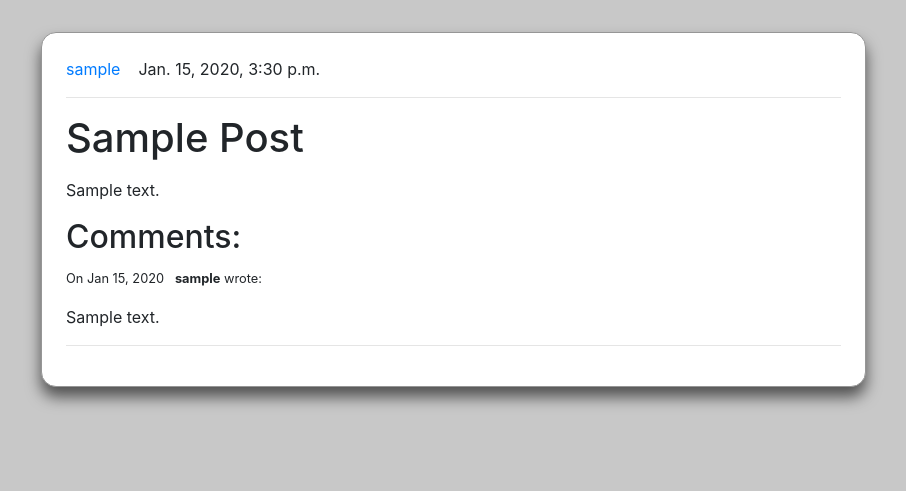
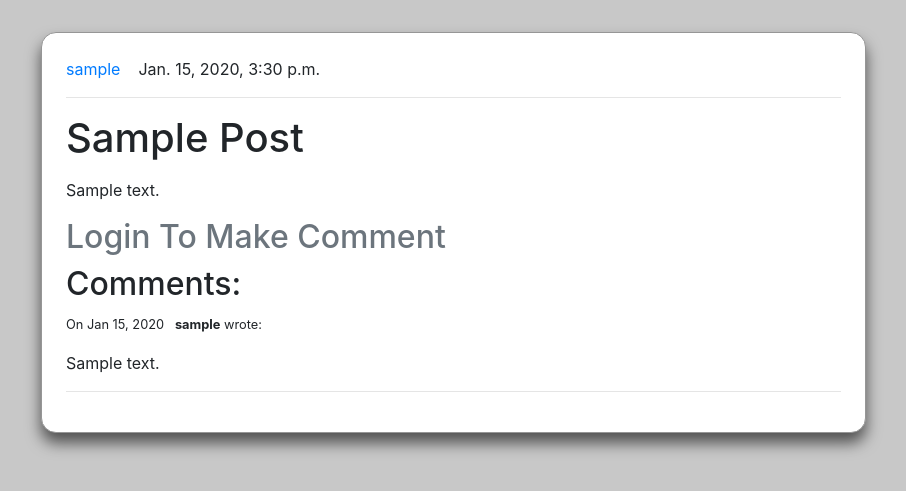
Before and after one commit to parvej1999/thePloggers, a Django app: page /1 in a window 1280 px wide. Shown: the part 78-569 px from the top of the page, without its empty margins (139-1045 px from the left). Run offline with Django 3.2, Linux system fonts and the light colour scheme; tables that the repository leaves empty hold one stand-in row (values such as "Sample post"); some libraries are stand-ins or nearby versions.

Commit message:
'updated'

```diff
--- a/blog/templates/blog/post_detail.html
+++ b/blog/templates/blog/post_detail.html
@@ -25,6 +25,8 @@
             <button class="btn btn-info">Comment</button>
         </fieldset>
     </form>
+    {% else %}
+    <h2 class='text-muted'>Login To Make Comment</h2>
     {% endif %}
     <h2>Comments:</h2>
     {% for comment in object.comment_set.all|dictsortreversed:'commented_on' %}
```
